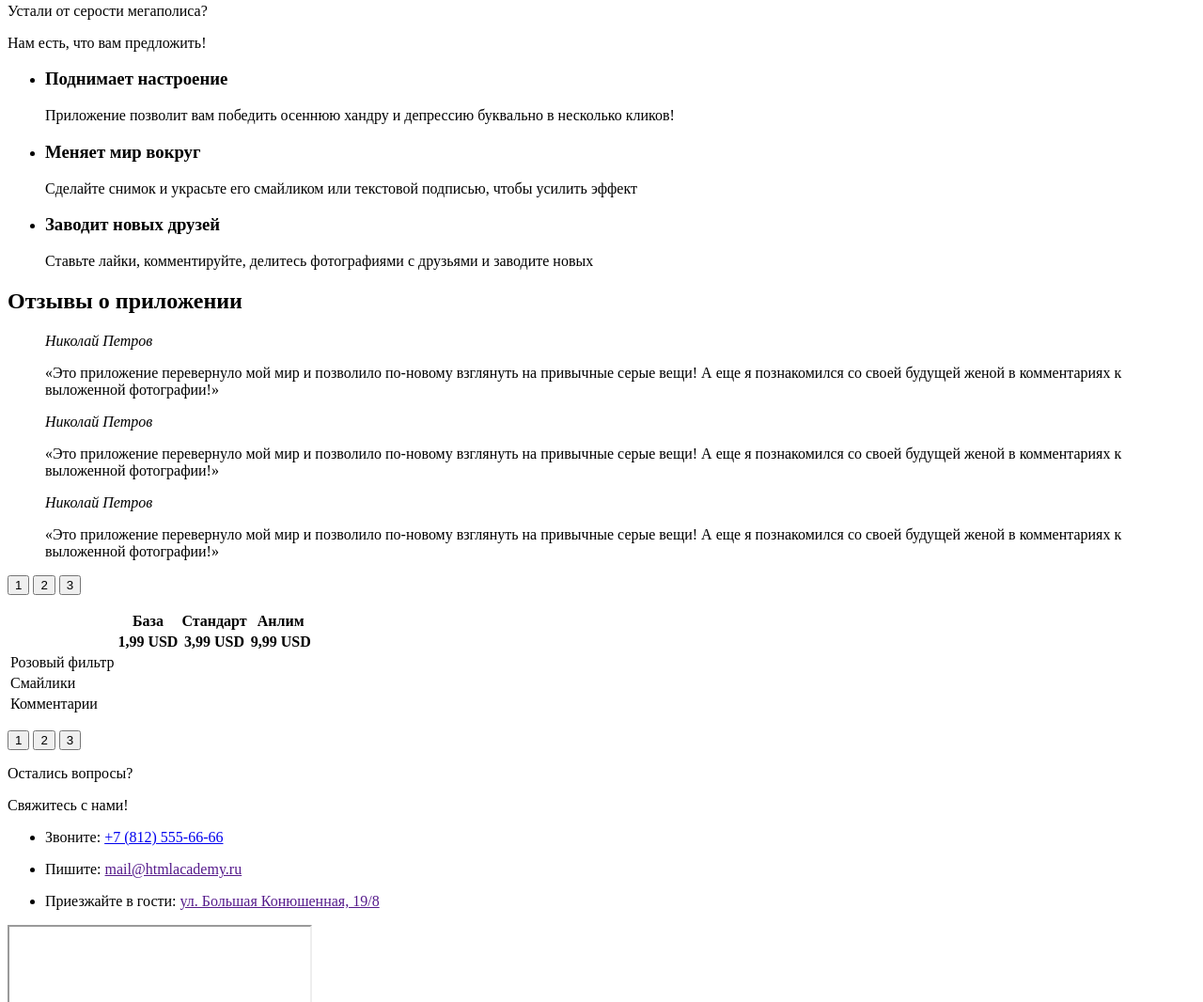
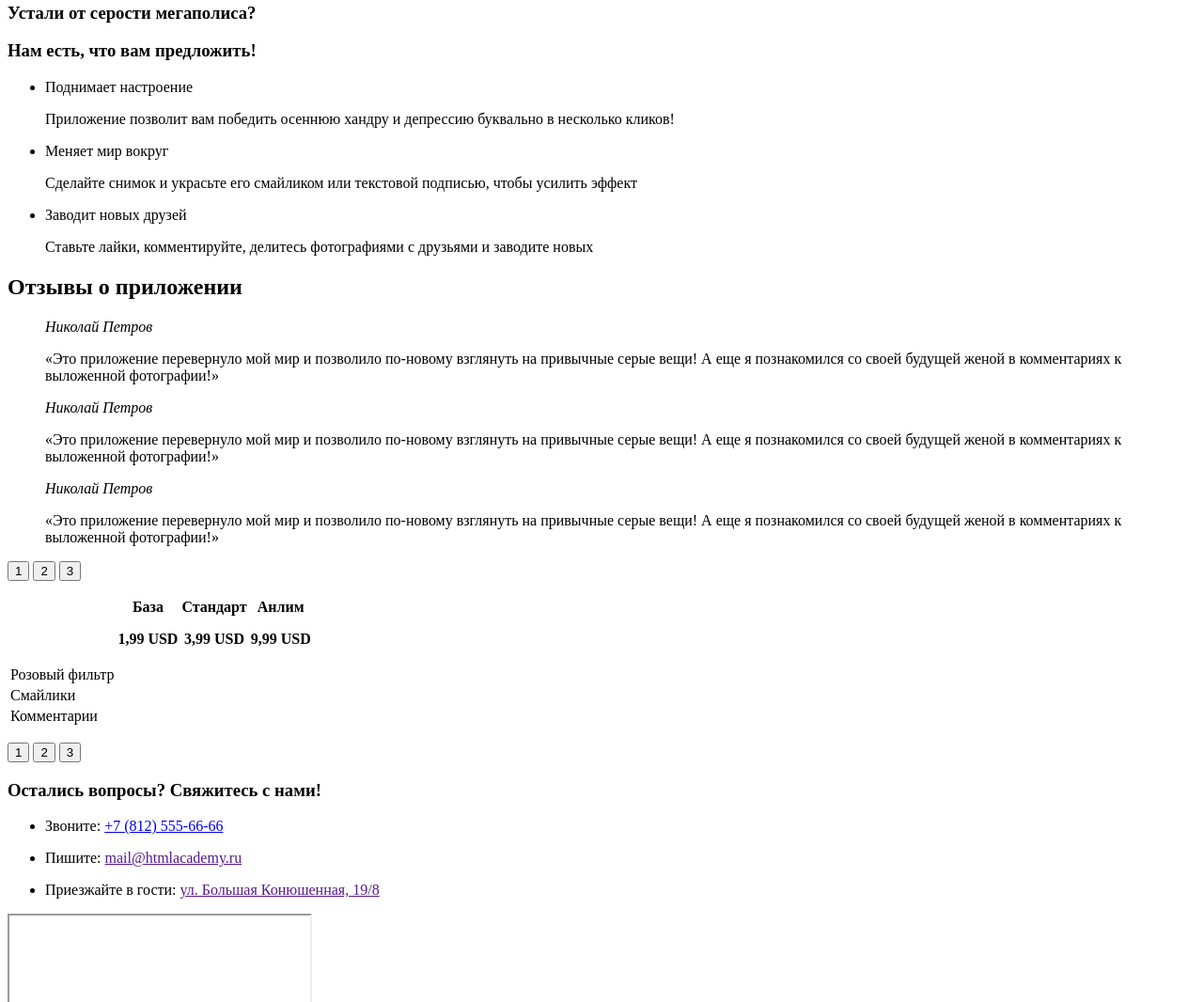
Before and after one commit to Asusey/783019-pink-21, a website: page source/index.html in a window 1280 px wide. Shown: the part 444-1510 px from the top of the page at 94% size. Drawn offline with Linux system fonts and the light colour scheme; grey boxes are pictures that could not be loaded.

Commit message:
Разметка главной страницы. Правки.

```diff
--- a/source/index.html
+++ b/source/index.html
@@ -3,6 +3,7 @@
   <head>
     <meta charset="utf-8" />
     <title>HTML Academy: Пинк</title>
+    <meta name="viewport" content="width=device-width, initial-scale=1" />
   </head>
   <body class="page__body">
     <header class="page-header">
@@ -22,16 +23,16 @@
         <div class="main-nav__wrapper">
           <ul class="main-nav__list">
             <li class="main-nav__item main-nav__item--active">
-              <a>Главная</a>
+              <a class="main-nav__link">Главная</a>
             </li>
             <li class="main-nav__item">
-              <a href="catalog.html">Фотографии</a>
+              <a class="main-nav__link" href="catalog.html">Фотографии</a>
             </li>
             <li class="main-nav__item">
-              <a href="form.html">Конкурс</a>
+              <a class="main-nav__link" href="form.html">Конкурс</a>
             </li>
             <li class="main-nav__item">
-              <a href="">Html academy</a>
+              <a class="main-nav__link" href="">Html academy</a>
             </li>
           </ul>
         </div>
@@ -52,7 +53,7 @@
             <li class="load__item"><a href="">Android</a></li>
             <li class="load__item"><a href="">Windows</a></li>
           </ul>
-          <p class="load-legend">
+          <p class="load__legend">
             Доступно для iPhone, iPad, Android, Windows Phone, OS X, Windows 8
           </p>
         </div>
@@ -61,25 +62,25 @@
       <section class="advantages">
         <div class="advantages__wrapper">
           <h2 class="visually-hidden">Преимущества приложения</h2>
-          <p class="situation">Устали от серости мегаполиса?</p>
-          <p class="decision">Нам есть, что вам предложить!</p>
+          <h3 class="advantages__title title">Устали от серости мегаполиса?</h3>
+          <h3 class="advantages__title title">Нам есть, что вам предложить!</h3>
           <ul class="advantages__list">
             <li class="advantages__item advantages__item--mood">
-              <h3 class="advantages__title">Поднимает настроение</h3>
+              <p class="advantages__subtitle">Поднимает настроение</p>
               <p class="advantages__description">
                 Приложение позволит вам победить осеннюю хандру и депрессию
                 буквально в несколько кликов!
               </p>
             </li>
             <li class="advantages__item advantages__item--world">
-              <h3 class="advantages__title">Меняет мир вокруг</h3>
+              <p class="advantages__subtitle">Меняет мир вокруг</p>
               <p class="advantages__description">
                 Сделайте снимок и украсьте его смайликом или текстовой подписью,
                 чтобы усилить эффект
               </p>
             </li>
             <li class="advantages__item advantages__item--friends">
-              <h3 class="advantages__title">Заводит новых друзей</h3>
+              <p class="advantages__title">Заводит новых друзей</p>
               <p class="advantages__description">
                 Ставьте лайки, комментируйте, делитесь фотографиями с друзьями и
                 заводите новых
@@ -121,7 +122,7 @@
               </p>
             </blockquote>
           </div>
-          <p class="reviews__toggles">
+          <p class="slider__toggles">
             <button
               class="slider__toggle slider__toggle--current"
               type="button"
@@ -137,29 +138,44 @@
       <section class="price">
         <div class="price__wrapper slider">
           <table class="price__list slider__list">
-            <tr class="price__item slider__item ">
-              <th>&nbsp;</th>
-              <th>База</th>
-              <th class="slider__item--marker">Стандарт</th>
-              <th>Анлим</th>
+            <tr class="price__item slider__item">
+              <th class="price__title slider__title price__title--empty">&nbsp;</th>
+              <th class="price__title slider__title">
+                База
+                <p class="price__text">1,99 USD</p>
+              </th>
+              <th class="price__title slider__title price__title--marker">
+                Стандарт
+                <p class="price__text">3,99 USD</p>
+              </th>
+              <th class="price__title slider__title">
+                Анлим
+                <p class="price__text">9,99 USD</p>
+              </th>
             </tr>
+
             <tr class="price__item slider__item">
-              <th>&nbsp;</th>
-              <th>1,99 USD</th>
-              <th>3,99 USD</th>
-              <th>9,99 USD</th>
+              <td class="price__cell">Розовый фильтр</td>
+              <td class="price__cell price__cell--yes">&nbsp;</td>
+              <td class="price__cell price__cell--yes">&nbsp;</td>
+              <td class="price__cell price__cell--yes">&nbsp;</td>
             </tr>
+
             <tr class="price__item slider__item">
-              <td>Розовый фильтр</td>
+              <td class="price__cell">Смайлики</td>
+              <td class="price__cell price__cell--no">&nbsp;</td>
+              <td class="price__cell price__cell--yes">&nbsp;</td>
+              <td class="price__cell price__cell--yes">&nbsp;</td>
             </tr>
+
             <tr class="price__item slider__item">
-              <td>Смайлики</td>
-            </tr>
-            <tr class="price__item slider__item">
-              <td>Комментарии</td>
+              <td class="price__cell">Комментарии</td>
+              <td class="price__cell price__cell--no">&nbsp;</td>
+              <td class="price__cell price__cell--no">&nbsp;</td>
+              <td class="price__cell price__cell--yes">&nbsp;</td>
             </tr>
           </table>
-          <p class="reviews__toggles">
+          <p class="slider__toggles">
             <button class="slider__toggle" type="button">1</button>
             <button
               class="slider__toggle slider__toggle--current"
@@ -174,11 +190,12 @@
 
       <section class="contacts">
         <div class="contacts__wrapper">
-          <p class="situation">Остались вопросы?</p>
-          <p class="decision">Свяжитесь с нами!</p>
+          <h3 class="contacts__title title">
+            Остались вопросы? Свяжитесь с нами!
+          </h3>
           <ul class="contacts__list">
             <li class="contacts__item">
-              <p class="contacts__title">
+              <p class="contacts__subtitle">
                 Звоните:
                 <a class="contacts__link" href="tel:+78125556666"
                   >+7 (812) 555-66-66</a
@@ -186,13 +203,13 @@
               </p>
             </li>
             <li class="contacts__item">
-              <p class="contacts__title">
+              <p class="contacts__subtitle">
                 Пишите:
                 <a class="contacts__link" href="">mail@htmlacademy.ru</a>
               </p>
             </li>
             <li class="contacts__item">
-              <p class="contacts__title">
+              <p class="contacts__subtitle">
                 Приезжайте в гости:
                 <a class="contacts__link" href=""
                   >ул. Большая Конюшенная, 19/8</a
@@ -201,6 +218,7 @@
             </li>
           </ul>
           <iframe
+          class="contacts__map"
             src="https://www.google.com/maps/embed?pb=!1m18!1m12!1m3!1d1998.6037999040354!2d30.322010416394033!3d59.938716271971415!2m3!1f0!2f0!3f0!3m2!1i1024!2i768!4f13.1!3m3!1m2!1s0x4696310fca5ba729%3A0xea9c53d4493c879f!2sBolshaya+Konyushennaya+ul.%2C+19%2C+Sankt-Peterburg%2C+Russia%2C+191186!5e0!3m2!1sen!2s!4v1441888483426"
             width="320"
             height="200"
```
